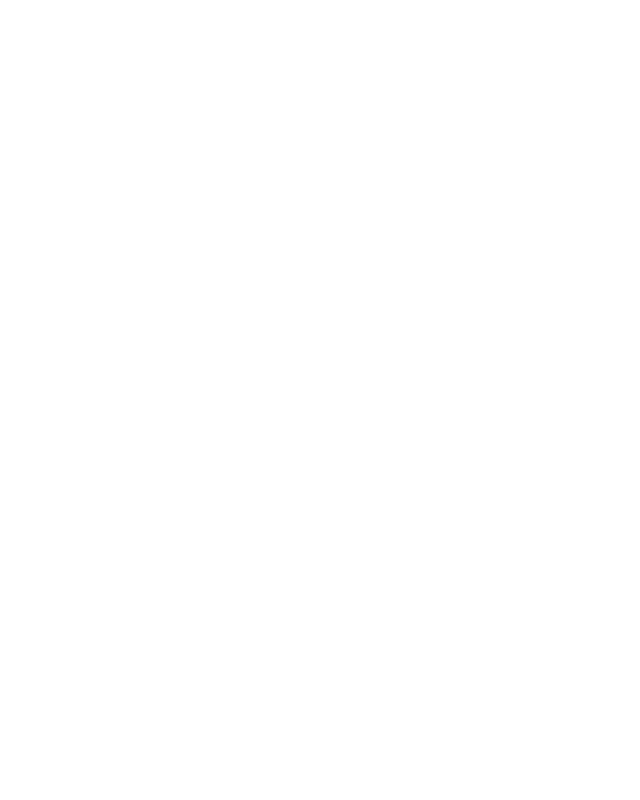
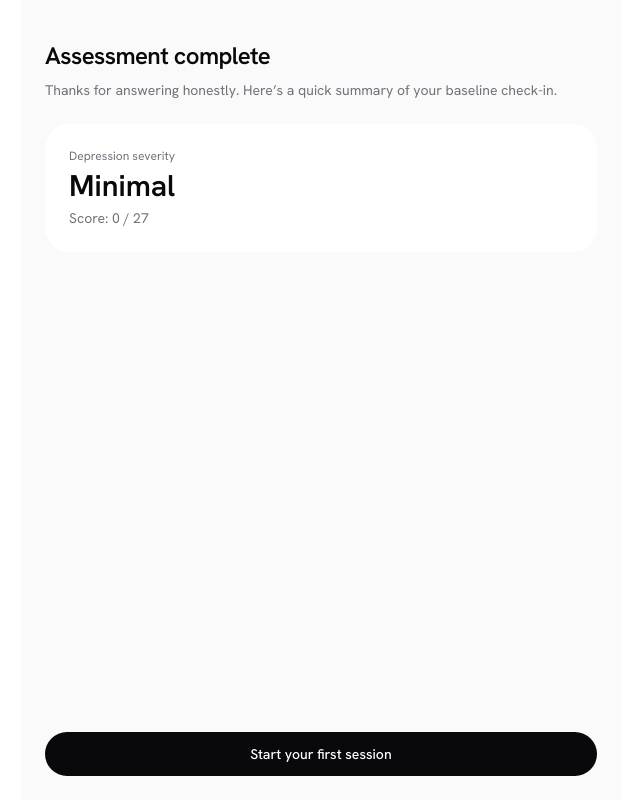
Before and after one commit to chidoziemfrancis/thriveCBT, a Next.js app in the folder pwa/: page /assessment/phq9/results in a window 1280 px wide. Shown: the whole page, without its empty margins (319-959 px from the left). Built offline with nearby package versions, Linux system fonts and the light colour scheme.

Commit message:
feat: add PHQ9 results page with support resources and score summary

```diff
--- /dev/null
+++ b/pwa/app/assessment/phq9/results/page.tsx
@@ -0,0 +1,96 @@
+"use client";
+
+import { useEffect, useState } from "react";
+import { useRouter } from "next/navigation";
+import SubmitButton from "../../../components/SubmitButton";
+import {
+  PHQ9_QUESTIONS,
+  SUICIDAL_IDEATION_INDEX,
+  severityBand,
+} from "../../_lib/phq9";
+import { getAnswers, clearAnswers } from "../../_lib/assessmentStore";
+
+export default function Phq9ResultsPage() {
+  const router = useRouter();
+  const [score, setScore] = useState<number | null>(null);
+  const [needsSupport, setNeedsSupport] = useState(false);
+
+  useEffect(() => {
+    const answers = getAnswers();
+    const total = answers.reduce((sum, value) => sum + (value ?? 0), 0);
+    setScore(total);
+    setNeedsSupport((answers[SUICIDAL_IDEATION_INDEX] ?? 0) > 0);
+  }, []);
+
+  if (score === null) return null;
+
+  function handleContinue() {
+    clearAnswers();
+    router.push("/dashboard");
+  }
+
+  if (needsSupport) {
+    return (
+      <div className="flex flex-1 flex-col bg-zinc-50 px-6 pt-10">
+        <div className="flex h-14 w-14 items-center justify-center rounded-full bg-red-50 text-red-500">
+          <svg width="24" height="24" viewBox="0 0 24 24" fill="none">
+            <circle cx="12" cy="12" r="8.5" stroke="currentColor" strokeWidth="1.6" />
+            <circle cx="12" cy="12" r="3" stroke="currentColor" strokeWidth="1.6" />
+          </svg>
+        </div>
+
+        <h1 className="mt-5 text-2xl font-semibold tracking-tight text-zinc-950">
+          You&rsquo;re not alone
+        </h1>
+        <p className="mt-2 text-sm text-zinc-500">
+          You shared that you&rsquo;ve had thoughts of hurting yourself or
+          being better off dead. This matters, and support is available
+          right now.
+        </p>
+
+        <div className="mt-6 flex flex-col gap-3 rounded-3xl bg-white p-5">
+          <p className="text-sm font-medium text-zinc-950">
+            Please reach out to one of the following:
+          </p>
+          <ul className="flex flex-col gap-2 text-sm text-zinc-600">
+            <li>Your campus counseling center</li>
+            <li>A local crisis helpline</li>
+            <li>The research team supporting this study</li>
+          </ul>
+        </div>
+
+        <div className="mt-auto pb-6">
+          <SubmitButton onClick={handleContinue}>Continue</SubmitButton>
+        </div>
+      </div>
+    );
+  }
+
+  const band = severityBand(score);
+
+  return (
+    <div className="flex flex-1 flex-col bg-zinc-50 px-6 pt-10">
+      <h1 className="text-2xl font-semibold tracking-tight text-zinc-950">
+        Assessment complete
+      </h1>
+      <p className="mt-2 text-sm text-zinc-500">
+        Thanks for answering honestly. Here&rsquo;s a quick summary of your
+        baseline check-in.
+      </p>
+
+      <div className="mt-6 rounded-3xl bg-white p-6">
+        <p className="text-xs text-zinc-500">Depression severity</p>
+        <p className="mt-1 text-3xl font-semibold text-zinc-950">{band}</p>
+        <p className="mt-1 text-sm text-zinc-500">
+          Score: {score} / {PHQ9_QUESTIONS.length * 3}
+        </p>
+      </div>
+
+      <div className="mt-auto pb-6">
+        <SubmitButton onClick={handleContinue}>
+          Start your first session
+        </SubmitButton>
+      </div>
+    </div>
+  );
+}
```
